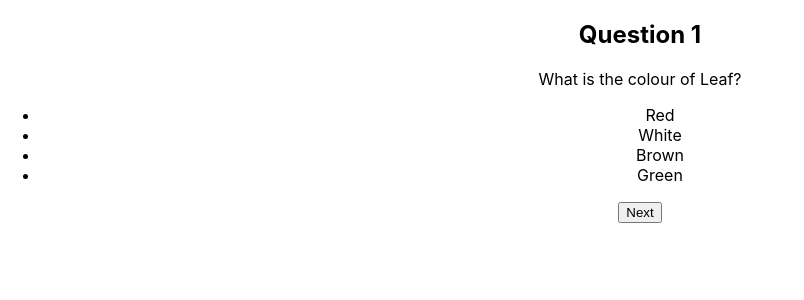
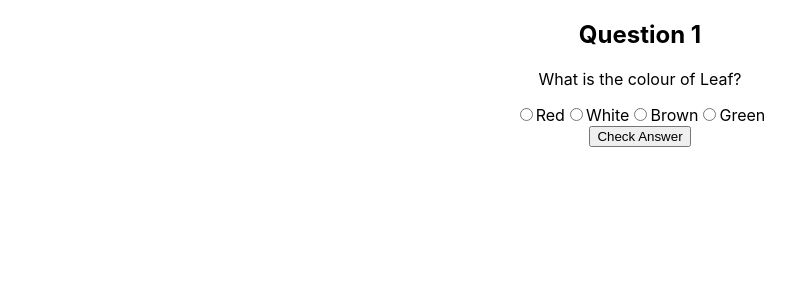
Before and after one commit to Shashan-k08/E_quiz-, a React (Create React App) app: page / in a window 1280 px wide. Shown: the top 300 px of the page, without its empty margins (0-804 px from the left). Built offline with nearby package versions, Linux system fonts and the light colour scheme.

Commit message:
Questions updated and result added

```diff
--- a/src/component/Question1.jsx
+++ b/src/component/Question1.jsx
@@ -3,16 +3,17 @@ import React, { useState } from 'react';
 
 const Question1 = ({ onNextPage }) => {
   const [selectedOption, setSelectedOption] = useState(null);
+  const [showCorrectAnswer, setShowCorrectAnswer] = useState(false);
 
-  const handleAnswerClick = (option) => {
+  const handleAnswerChange = (option) => {
     setSelectedOption(option);
   };
 
   const checkAnswer = () => {
     if (selectedOption === 'Green') {
-      onNextPage(true);
+      onNextPage(true); // Move to the next question if the answer is correct
     } else {
-      onNextPage(false);
+      setShowCorrectAnswer(true); // Display the correct answer
     }
   };
 
@@ -20,13 +21,52 @@ const Question1 = ({ onNextPage }) => {
     <div className="question-container">
       <h2>Question 1</h2>
       <p>What is the colour of Leaf?</p>
-      <ul>
-        <li onClick={() => handleAnswerClick('Red')}>Red</li>
-        <li onClick={() => handleAnswerClick('White')}>White</li>
-        <li onClick={() => handleAnswerClick('Brown')}>Brown</li>
-        <li onClick={() => handleAnswerClick('Green')}>Green</li>
-      </ul>
-      <button onClick={checkAnswer}>Next</button>
+      <form>
+        <label>
+          <input
+            type="radio"
+            value="Red"
+            checked={selectedOption === 'Red'}
+            onChange={() => handleAnswerChange('Red')}
+            disabled={showCorrectAnswer}
+          />
+          Red
+        </label>
+        <label>
+          <input
+            type="radio"
+            value="White"
+            checked={selectedOption === 'White'}
+            onChange={() => handleAnswerChange('White')}
+            disabled={showCorrectAnswer}
+          />
+          White
+        </label>
+        <label>
+          <input
+            type="radio"
+            value="Brown"
+            checked={selectedOption === 'Brown'}
+            onChange={() => handleAnswerChange('Brown')}
+            disabled={showCorrectAnswer}
+          />
+          Brown
+        </label>
+        <label>
+          <input
+            type="radio"
+            value="Green"
+            checked={selectedOption === 'Green'}
+            onChange={() => handleAnswerChange('Green')}
+            disabled={showCorrectAnswer}
+          />
+          Green
+        </label>
+      </form>
+      {showCorrectAnswer && <p>The correct answer is: Green</p>}
+      <button onClick={checkAnswer} disabled={showCorrectAnswer}>
+        {showCorrectAnswer ? 'Next' : 'Check Answer'}
+      </button>
     </div>
   );
 };
--- a/src/component/Question2.jsx
+++ b/src/component/Question2.jsx
@@ -3,16 +3,17 @@ import React, { useState } from 'react';
 
 const Question2 = ({ onNextPage }) => {
   const [selectedOption, setSelectedOption] = useState(null);
+  const [showCorrectAnswer, setShowCorrectAnswer] = useState(false);
 
-  const handleAnswerClick = (option) => {
+  const handleAnswerChange = (option) => {
     setSelectedOption(option);
   };
 
   const checkAnswer = () => {
     if (selectedOption === 'BJP') {
-      onNextPage(true);
+      onNextPage(true); // Move to the next question if the answer is correct
     } else {
-      onNextPage(false);
+      setShowCorrectAnswer(true); // Display the correct answer
     }
   };
 
@@ -20,13 +21,52 @@ const Question2 = ({ onNextPage }) => {
     <div className="question-container">
       <h2>Question 2</h2>
       <p>Among these which one is the largest Political Party in India?</p>
-      <ul>
-        <li onClick={() => handleAnswerClick('BJP')}>BJP</li>
-        <li onClick={() => handleAnswerClick('BSP')}>BSP</li>
-        <li onClick={() => handleAnswerClick('AAP')}>AAP</li>
-        <li onClick={() => handleAnswerClick('SP')}>SP</li>
-      </ul>
-      <button onClick={checkAnswer}>Next</button>
+      <form>
+        <label>
+          <input
+            type="radio"
+            value="BJP"
+            checked={selectedOption === 'BJP'}
+            onChange={() => handleAnswerChange('BJP')}
+            disabled={showCorrectAnswer}
+          />
+          BJP
+        </label>
+        <label>
+          <input
+            type="radio"
+            value="BSP"
+            checked={selectedOption === 'BSP'}
+            onChange={() => handleAnswerChange('BSP')}
+            disabled={showCorrectAnswer}
+          />
+          BSP
+        </label>
+        <label>
+          <input
+            type="radio"
+            value="AAP"
+            checked={selectedOption === 'AAP'}
+            onChange={() => handleAnswerChange('AAP')}
+            disabled={showCorrectAnswer}
+          />
+          AAP
+        </label>
+        <label>
+          <input
+            type="radio"
+            value="SP"
+            checked={selectedOption === 'SP'}
+            onChange={() => handleAnswerChange('SP')}
+            disabled={showCorrectAnswer}
+          />
+          SP
+        </label>
+      </form>
+      {showCorrectAnswer && <p>The correct answer is: BJP</p>}
+      <button onClick={checkAnswer} disabled={showCorrectAnswer}>
+        {showCorrectAnswer ? 'Next' : 'Check Answer'}
+      </button>
     </div>
   );
 };
--- a/src/component/Result.jsx
+++ b/src/component/Result.jsx
@@ -0,0 +1,13 @@
+// Result.js
+import React from 'react';
+
+const Result = ({ score }) => {
+  return (
+    <div className="result-container">
+      <h2>Quiz Result</h2>
+      <p>Your Score: {score} / 2</p>
+    </div>
+  );
+};
+
+export default Result;
```
